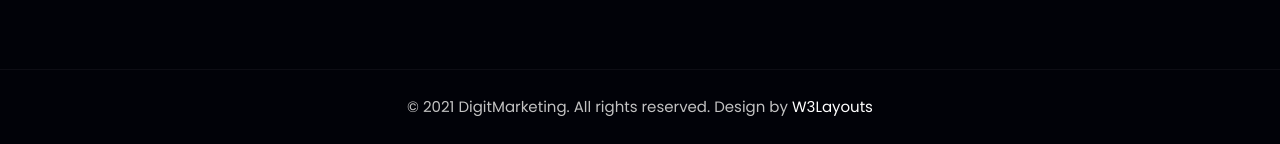
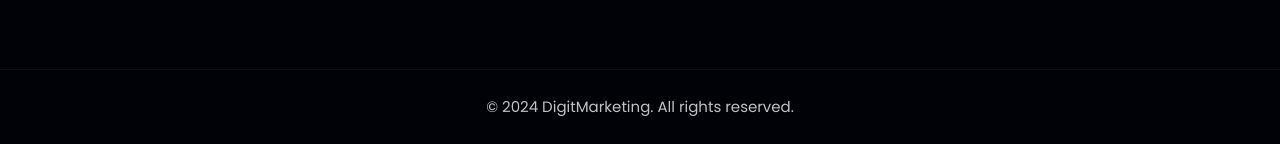
Before and after one commit to Kenneth732/DigitMarketing, a plain HTML site: page about.html in a window 1280 px wide. Shown: the part 3942-4086 px from the top of the page. Drawn offline with Linux system fonts and the light colour scheme.

Commit message:
Update about.html

```diff
--- a/about.html
+++ b/about.html
@@ -486,8 +486,7 @@ Author URL: http://w3layouts.com
         <!-- copyright -->
         <section class="w3l-copyright text-center">
             <div class="container">
-                <p class="copy-footer-29">© 2021 DigitMarketing. All rights reserved. Design by <a href="https://w3layouts.com/" target="_blank">
-                        W3Layouts</a></p>
+                <p class="copy-footer-29">© 2024 DigitMarketing. All rights reserved.</p>
             </div>
 
             <!-- move top -->
```
